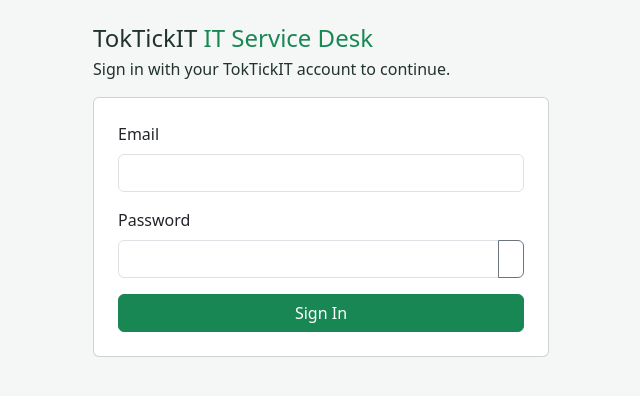
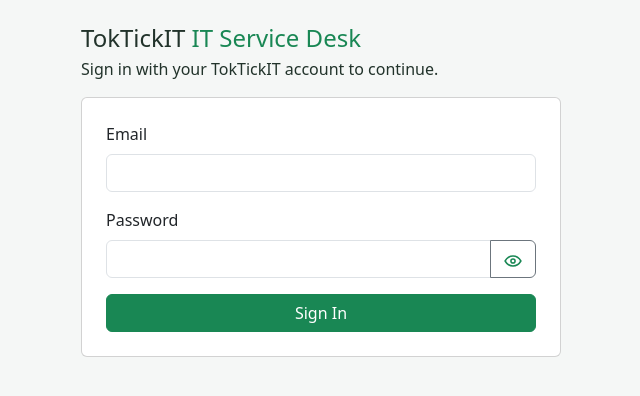
Before and after one commit to Peepipat-Suesoongnuen/TokTickIT, a React (Vite) app in the folder client/: page /change-password in a window 1280 px wide. Shown: the top 396 px of the page, without its empty margins (319-959 px from the left). Built offline with nearby package versions, Linux system fonts and the light colour scheme; no server answers.

Commit message:
style(client): visible eye icons and centered auth layout (#45)

```diff
--- a/client/src/pages/ChangePassword.tsx
+++ b/client/src/pages/ChangePassword.tsx
@@ -116,7 +116,8 @@
   }
 
   return (
-    <main className="container py-4" style={{ maxWidth: 480 }}>
+    <main className="container py-4 d-flex flex-column align-items-center">
+      <div className="w-100" style={{ maxWidth: 480 }}>
       <h1 className="h4 mb-1">
         TokTickIT <span className="text-success">IT Service Desk</span>
       </h1>
@@ -139,7 +140,7 @@
               />
               <button
                 type="button"
-                className="btn btn-outline-secondary"
+                className="btn btn-outline-secondary text-success"
                 aria-label={showCurrent ? "Hide current password" : "Show current password"}
                 aria-pressed={showCurrent}
                 onClick={() => toggleWithFocus("cp-current", () => setShowCurrent((s) => !s))}
@@ -166,7 +167,7 @@
               />
               <button
                 type="button"
-                className="btn btn-outline-secondary"
+                className="btn btn-outline-secondary text-success"
                 aria-label={showNew ? "Hide new password" : "Show new password"}
                 aria-pressed={showNew}
                 onClick={() => toggleWithFocus("cp-new", () => setShowNew((s) => !s))}
@@ -192,7 +193,7 @@
               />
               <button
                 type="button"
-                className="btn btn-outline-secondary"
+                className="btn btn-outline-secondary text-success"
                 aria-label={showConfirm ? "Hide confirm password" : "Show confirm password"}
                 aria-pressed={showConfirm}
                 onClick={() => toggleWithFocus("cp-confirm", () => setShowConfirm((s) => !s))}
@@ -231,6 +232,7 @@
           </div>
         </form>
       </div>
+      </div>
     </main>
   );
 }
--- a/client/src/pages/Login.tsx
+++ b/client/src/pages/Login.tsx
@@ -54,7 +54,8 @@
   }
 
   return (
-    <main className="container py-4" style={{ maxWidth: 480 }}>
+    <main className="container py-4 d-flex flex-column align-items-center">
+      <div className="w-100" style={{ maxWidth: 480 }}>
       <h1 className="h4 mb-1">
         TokTickIT <span className="text-success">IT Service Desk</span>
       </h1>
@@ -90,7 +91,7 @@
               />
               <button
                 type="button"
-                className="btn btn-outline-secondary"
+                className="btn btn-outline-secondary text-success"
                 aria-label={showPassword ? "Hide password" : "Show password"}
                 aria-pressed={showPassword}
                 onClick={() => {
@@ -98,7 +99,17 @@
                   document.getElementById("login-password")?.focus();
                 }}
               >
-                <svg viewBox="0 0 24 24" aria-hidden="true">
+                <svg
+                  viewBox="0 0 24 24"
+                  width="20"
+                  height="20"
+                  fill="none"
+                  stroke="currentColor"
+                  strokeWidth="1.8"
+                  strokeLinecap="round"
+                  strokeLinejoin="round"
+                  aria-hidden="true"
+                >
                   <path d="M2.5 12s3.5-6 9.5-6 9.5 6 9.5 6-3.5 6-9.5 6S2.5 12 2.5 12Z"></path>
                   <circle cx="12" cy="12" r="2.5"></circle>
                   {showPassword && <path d="M4 4l16 16"></path>}
@@ -117,6 +128,7 @@
           </button>
         </form>
       </div>
+      </div>
     </main>
   );
 }
```
